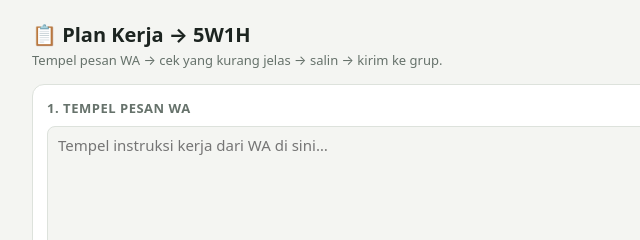
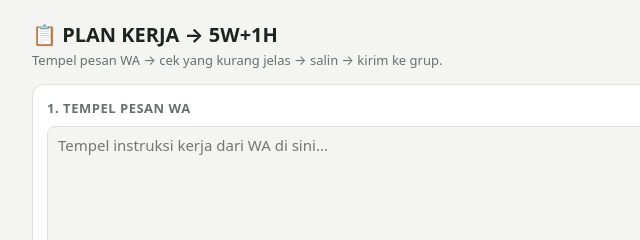
Before and after one commit to wwin8079-byte/PLAN-KERJA-5W-1H, a plain HTML site: page index.html in a window 1280 px wide. Shown: the top 240 px of the page, 242-882 px from the left. Drawn offline with Linux system fonts and the light colour scheme.

Commit message:
Update index.html

```diff
--- a/index.html
+++ b/index.html
@@ -76,7 +76,7 @@ button:disabled{opacity:.45;cursor:not-allowed}
 </head>
 <body>
 <div class="wrap">
-  <h1>📋 Plan Kerja → 5W1H</h1>
+  <h1>📋 PLAN KERJA → 5W+1H</h1>
   <p class="sub">Tempel pesan WA → cek yang kurang jelas → salin → kirim ke grup.</p>
 
   <div class="card">
```
